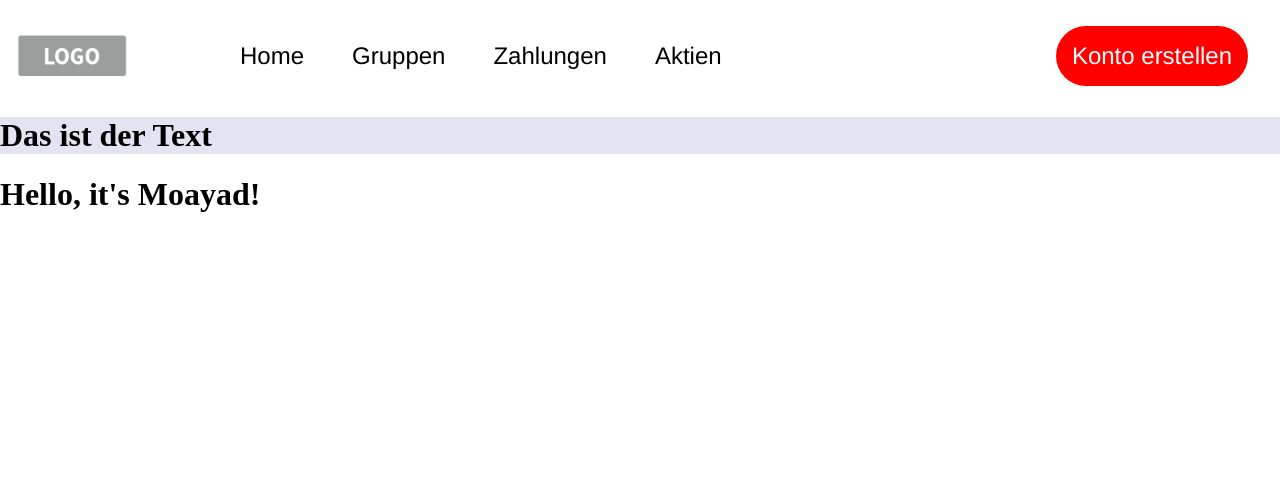
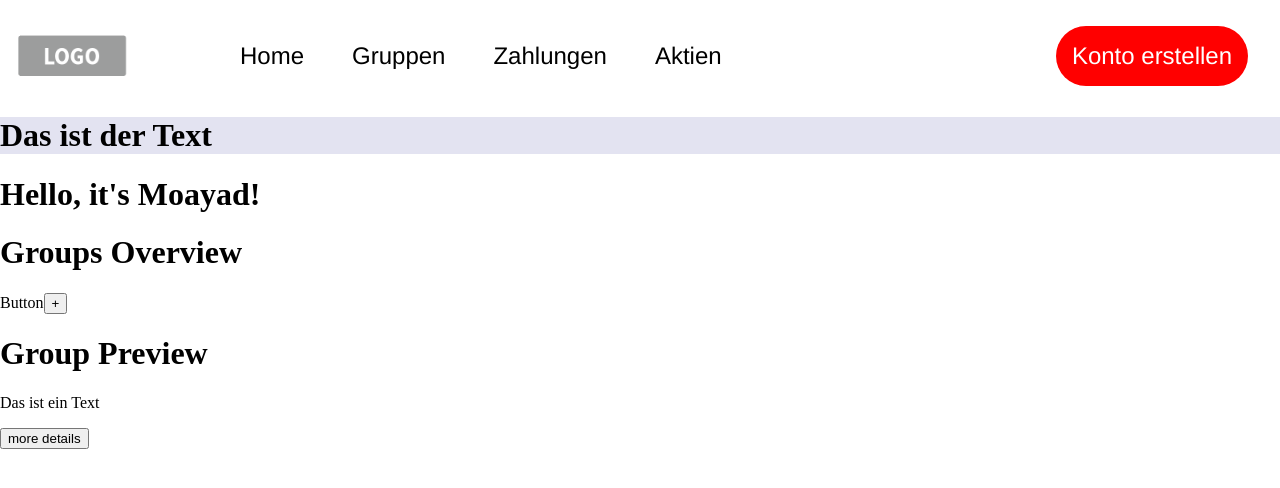
Before and after one commit to Davo00/aktien-app-frontend, an Angular app in the folder ShaFi/: page /group-overview in a window 1280 px wide. Shown: the top 488 px of the page. Built offline with nearby package versions, Linux system fonts and the light colour scheme.

Commit message:
group overview page

```diff
--- a/ShaFi/src/app/group-overview/group-overview.component.css
+++ b/ShaFi/src/app/group-overview/group-overview.component.css
@@ -0,0 +1,24 @@
+.groupOverviewPage {
+    display: flex;
+    justify-content: space-between;
+    color: red;
+    background-color: red;
+}
+.groupOverview {
+    color: red;
+    background-color: red;
+}
+
+.groupContainer {
+    color: red;
+    background-color: red;
+}
+
+.addGroupButton {
+    background-color: red;
+}
+
+.group {
+    background-color: red;
+    color: red;
+}
--- a/ShaFi/src/app/group-overview/group-overview.component.html
+++ b/ShaFi/src/app/group-overview/group-overview.component.html
@@ -1 +1,19 @@
 <h1>Hello, it's Moayad!</h1>
+
+<div className="groupOverviewPage">
+  <div className="groupOverview">
+    <div className="groupContainer">
+    <h1 className=""> Groups Overview </h1>
+      <span (click)="addGroup()">Button</span>
+      <button className="addGroupButton">+</button>
+      <div className="group"></div>
+    </div>
+  </div>
+  <div className="groupPreview">
+    <div className="groupPreviewContainer">
+        <h1 className=""> Group Preview </h1>
+      <p>Das ist ein Text</p>
+      <button className="moreDetailsButton">more details</button>
+    </div>
+  </div>
+</div>
--- a/ShaFi/src/app/group-overview/group-overview.component.ts
+++ b/ShaFi/src/app/group-overview/group-overview.component.ts
@@ -12,4 +12,7 @@ export class GroupOverviewComponent implements OnInit {
   ngOnInit(): void {
   }
 
+  addGroup() {
+
+  }
 }
```
